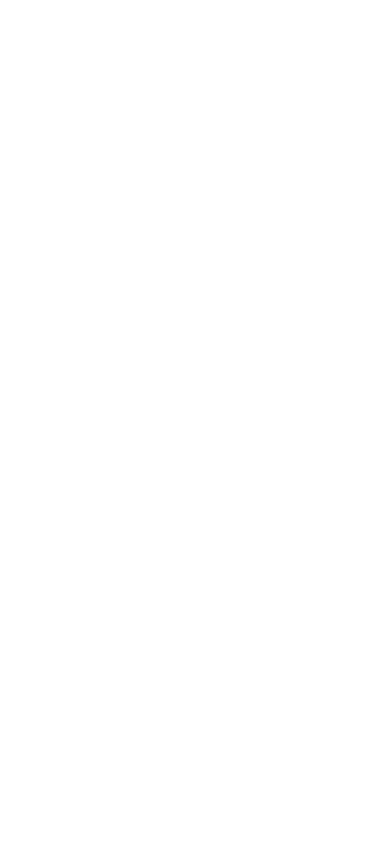
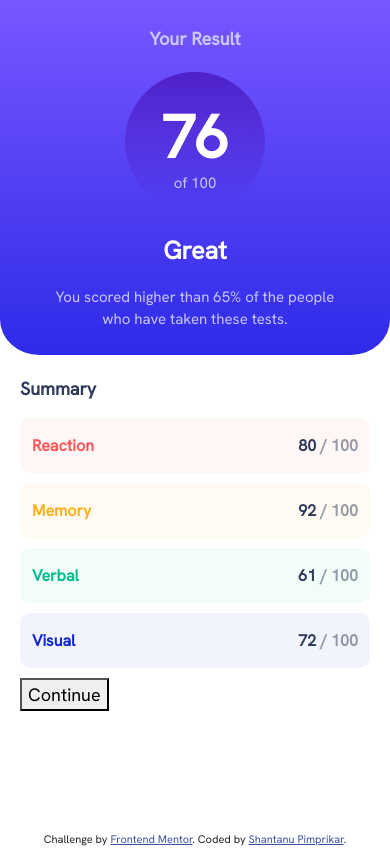
Before and after one commit to Shantanu2706/results-summary-component, a plain HTML site: page index.html in a window 390 px wide. Drawn offline with nearby package versions, Linux system fonts and the light colour scheme.

Commit message:
initial commit

```diff
--- /dev/null
+++ b/css/styles.css
@@ -0,0 +1,138 @@
+@font-face {
+    font-family: 'Hanken Grotesk';
+    src: url('fonts/HankenGrotesk-VariableFont_wght.ttf') format('truetype');
+    font-weight: normal;
+}
+
+/* @font-face {
+    font-family: 'Hanken Grotesk';
+    src: url('fonts/HankenGrotesk-VariableFont_wght.ttf') format('truetype');
+    font-weight: bolder;
+} */
+
+body {
+    font-size: 18px;
+    font-family: 'Hanken Grotesk';
+}
+
+footer {
+    margin-top: 100px;
+    font-size: 11px;
+    text-align: center;
+}
+
+footer a {
+    color: hsl(228, 45%, 44%);
+}
+
+
+@media (max-width: 576px) {
+    .circle {
+        background-image: linear-gradient(hsla(256, 72%, 46%, 1), hsla(241, 72%, 46%, 0));
+        border-radius: 50%;
+        overflow: hidden;
+        width: 140px;
+        height: 140px;
+        margin: 20px auto;
+        padding: 0px;
+    }
+
+    .container {
+        padding: 20px;
+    }
+
+    .great {
+        color: white;
+        font-weight: bold;
+        font-size: 25px;
+    }
+
+    .greyText {
+        color: hsla(224, 30%, 27%, 0.5)
+    }
+
+    .of100 {
+        color: hsl(241, 100%, 89%);
+        font-size: 15px;
+        margin-top: -10px;
+    }
+
+
+
+    .otherText {
+        color: hsl(241, 100%, 89%);
+        font-weight: bold;
+    }
+
+    .purpleText {
+        color: hsl(224, 30%, 27%);
+        font-weight: bold;
+    }
+
+    .row {
+        background-color: hsl(241, 100%, 89%);
+        margin: 10px 0;
+        height: 55px;
+        border-radius: 10px;
+        align-items: center;
+        font-weight: bold;
+        font-size: 16px;
+    }
+
+    .scoreCol {
+        text-align: right;
+    }
+
+    .smallText {
+        color: hsl(241, 100%, 89%);
+        font-size: 15px;
+    }
+
+    .testName {
+        align-self: left;
+    }
+
+    .testScore {
+        align-self: right;
+
+    }
+
+    .topDiv {
+        text-align: center;
+        background-image: linear-gradient(hsl(252, 100%, 67%), hsl(241, 81%, 54%));
+        height: 355px;
+        border-bottom-left-radius: 10%;
+        border-bottom-right-radius: 10%;
+        padding: 25px 50px;
+    }
+
+    .totalScore {
+        color: white;
+        font-weight: bolder;
+        font-size: 60px;
+        margin-bottom: 0;
+        margin-top: 20px;
+    }
+
+    #memory {
+        color: hsl(39, 100%, 56%);
+        background-color: hsla(39, 100%, 56%, 0.05);
+    }
+
+    #reaction {
+        color: hsl(0, 100%, 67%);
+        background-color: hsla(0, 100%, 67%, 0.05);
+    }
+
+    #verbal {
+        color: hsl(166, 100%, 37%);
+        background-color: hsla(166, 100%, 37%, 0.05);
+    }
+
+    #visual {
+        color: hsl(234, 85%, 45%);
+        background-color: hsla(234, 85%, 45%, 0.05);
+    }
+
+
+}
--- a/index.html
+++ b/index.html
@@ -1,11 +1,90 @@
 <!DOCTYPE html>
 <html lang="en">
+
 <head>
     <meta charset="UTF-8">
     <meta name="viewport" content="width=device-width, initial-scale=1.0">
-    <title>Results Summary Component</title>
+    <!-- displays site properly based on user's device -->
+
+    <link rel="icon" type="image/png" sizes="32x32" href="./assets/images/favicon-32x32.png">
+
+    <title>Frontend Mentor | Results summary component</title>
+    <link href="https://cdn.jsdelivr.net/npm/bootstrap@5.3.1/dist/css/bootstrap.min.css" rel="stylesheet"
+        integrity="sha384-4bw+/aepP/YC94hEpVNVgiZdgIC5+VKNBQNGCHeKRQN+PtmoHDEXuppvnDJzQIu9" crossorigin="anonymous">
+    <link rel="stylesheet" href="css/styles.css">
+
 </head>
+
 <body>
 
+    <div class="topDiv">
+        <p class="otherText">Your Result</p>
+        <div class="circle">
+            <p class="totalScore">76</p>
+            <p class="of100">of 100</p>
+        </div>
+        <div>
+            <p class="great">Great</p>
+            <p class="smallText">You scored higher than 65% of the people who have taken these tests.</p>
+        </div>
+
+    </div>
+    <div class="container">
+        <p class="purpleText">Summary</p>
+        <div id="reaction" class="row">
+            <div class="col">
+                Reaction
+            </div>
+            <div class="col scoreCol">
+                <span class="purpleText">80</span><span class="greyText"> / 100</span>
+            </div>
+
+        </div>
+        <div id="memory" class="row">
+            <div class="col">
+                Memory
+            </div>
+            <div class="col scoreCol">
+                <span class="purpleText">92</span><span class="greyText"> / 100</span>
+            </div>
+        </div>
+        <div id="verbal" class="row">
+            <div class="col">
+                Verbal
+            </div>
+            <div class="col scoreCol">
+                <span class="purpleText">61</span><span class="greyText"> / 100</span>
+            </div>
+        </div>
+        <div id="visual" class="row">
+            <div class="col">
+                Visual
+            </div>
+            <div class="col scoreCol">
+                <span class="purpleText">72</span><span class="greyText"> / 100</span>
+            </div>
+
+        </div>
+        <button>Continue</button>
+    </div>
+
+
+
+
+
+
+
+
+
+
+
+
 </body>
+<footer>
+    <div class="attribution">
+        Challenge by <a href="https://www.frontendmentor.io?ref=challenge" target="_blank">Frontend Mentor</a>.
+        Coded by <a href="#">Shantanu Pimprikar</a>.
+    </div>
+</footer>
+
 </html>
```
Also changed, not shown: css/fonts/HankenGrotesk-VariableFont_wght.ttf (added).
